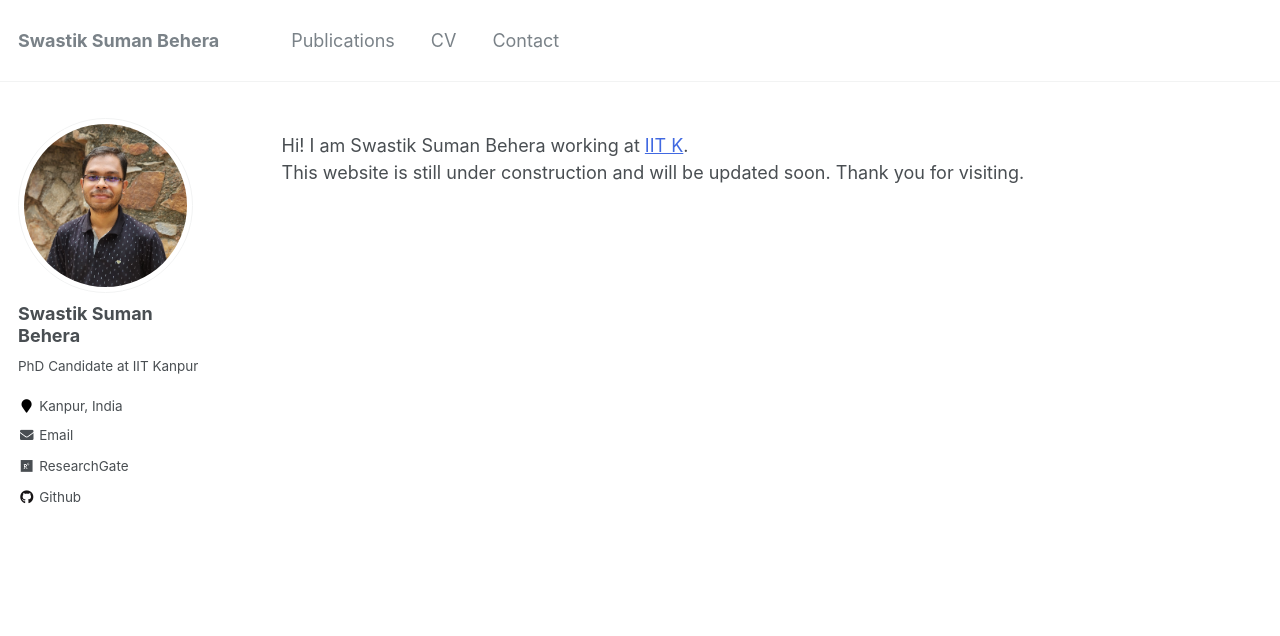
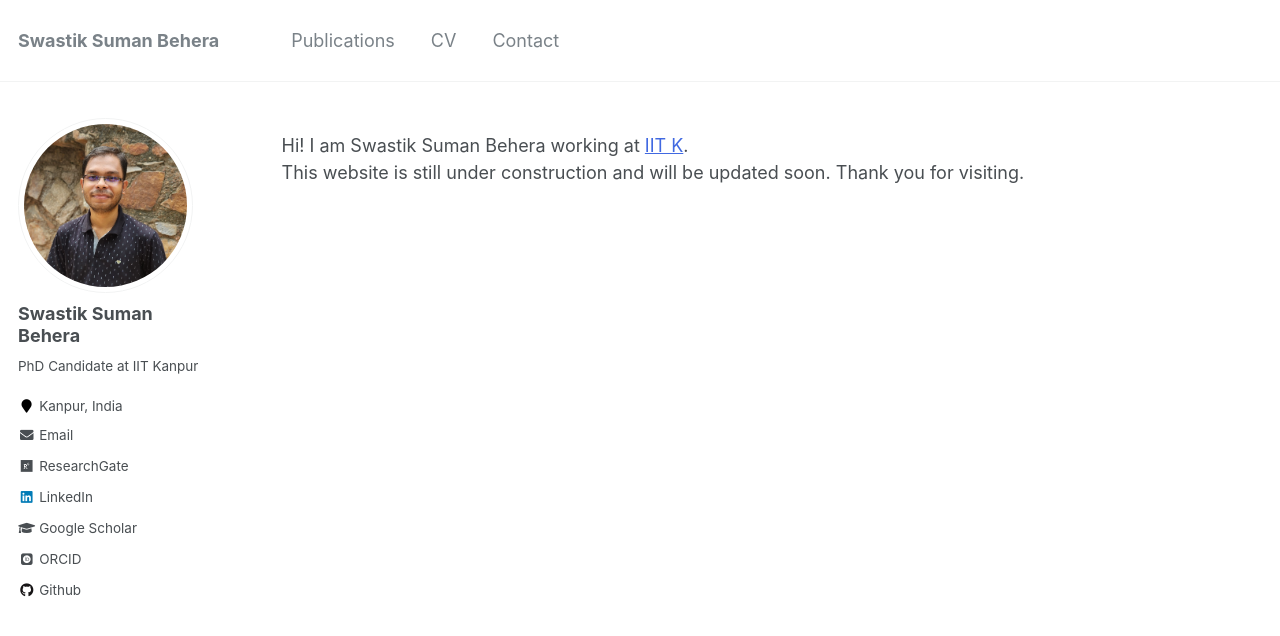
Before and after one commit to swastiksumanbehera/swastiksumanbehera.github.io, a Jekyll site: the page built from _pages/about.md, in a window 1280 px wide. Shown: the top 636 px of the page. Built offline with Jekyll 4.4.1, drawn with Linux system fonts in a browser that asks for light colours; some web fonts are replaced; part of the change alters nothing that is shown.

Commit message:
Update _config.yml

```diff
--- a/_config.yml
+++ b/_config.yml
@@ -86,7 +86,7 @@ author:
   location         : "Kanpur, India"
   employer         :
   pubmed           :
-  googlescholar    :
+  googlescholar    : "https://scholar.google.com/citations?hl=en&user=A32cSrsAAAAJ&hl"
   email            : "bswastik23@iitk.ac.in"
   researchgate     : "https://www.researchgate.net/profile/Swastik-Behera-2"
   uri              :
@@ -102,8 +102,8 @@ author:
   instagram        :
   impactstory      : #"https://profiles.impactstory.org/u/xxxx-xxxx-xxxx-xxxx"
   lastfm           :
-  linkedin         :
-  orcid            :
+  linkedin         : "https://www.linkedin.com/in/swastik1999/"
+  orcid            : "https://orcid.org/0009-0007-0648-2839"
   pinterest        :
   soundcloud       :
   stackoverflow    : # http://stackoverflow.com/users/123456/username
```
